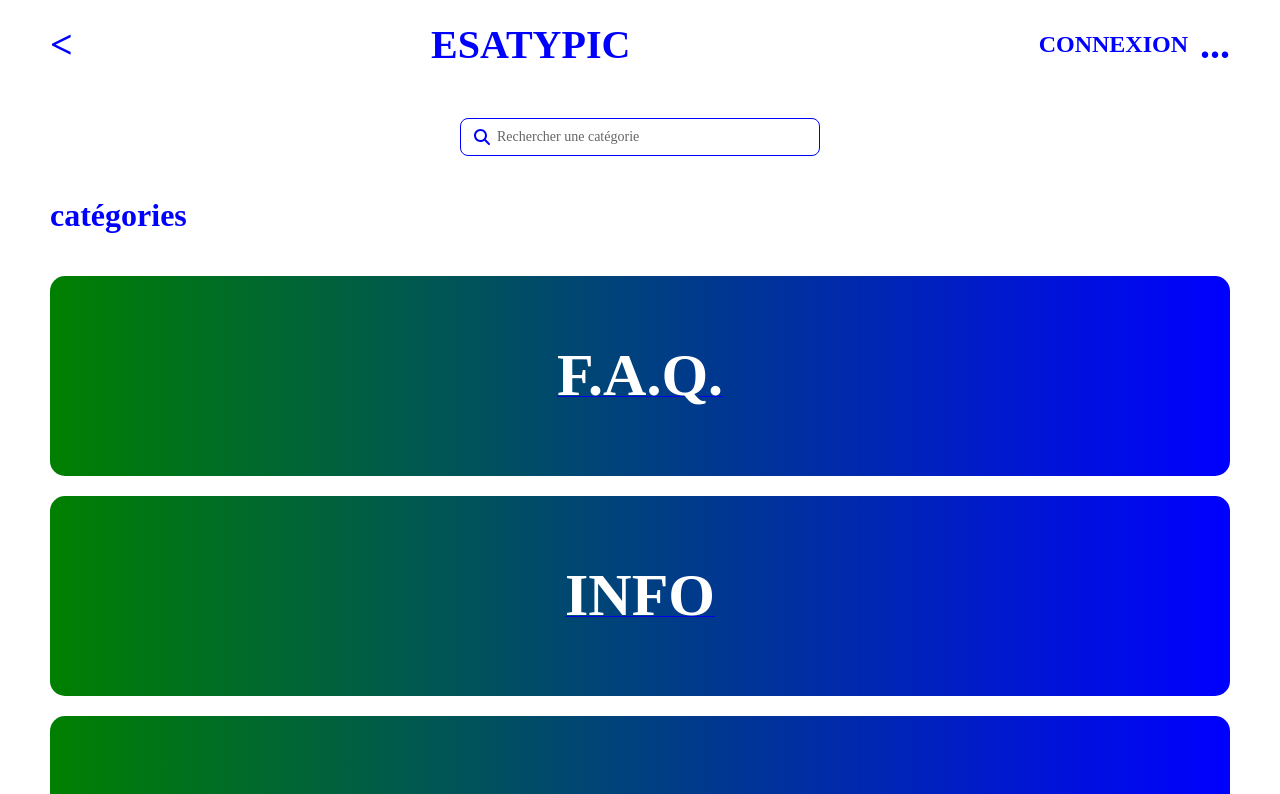
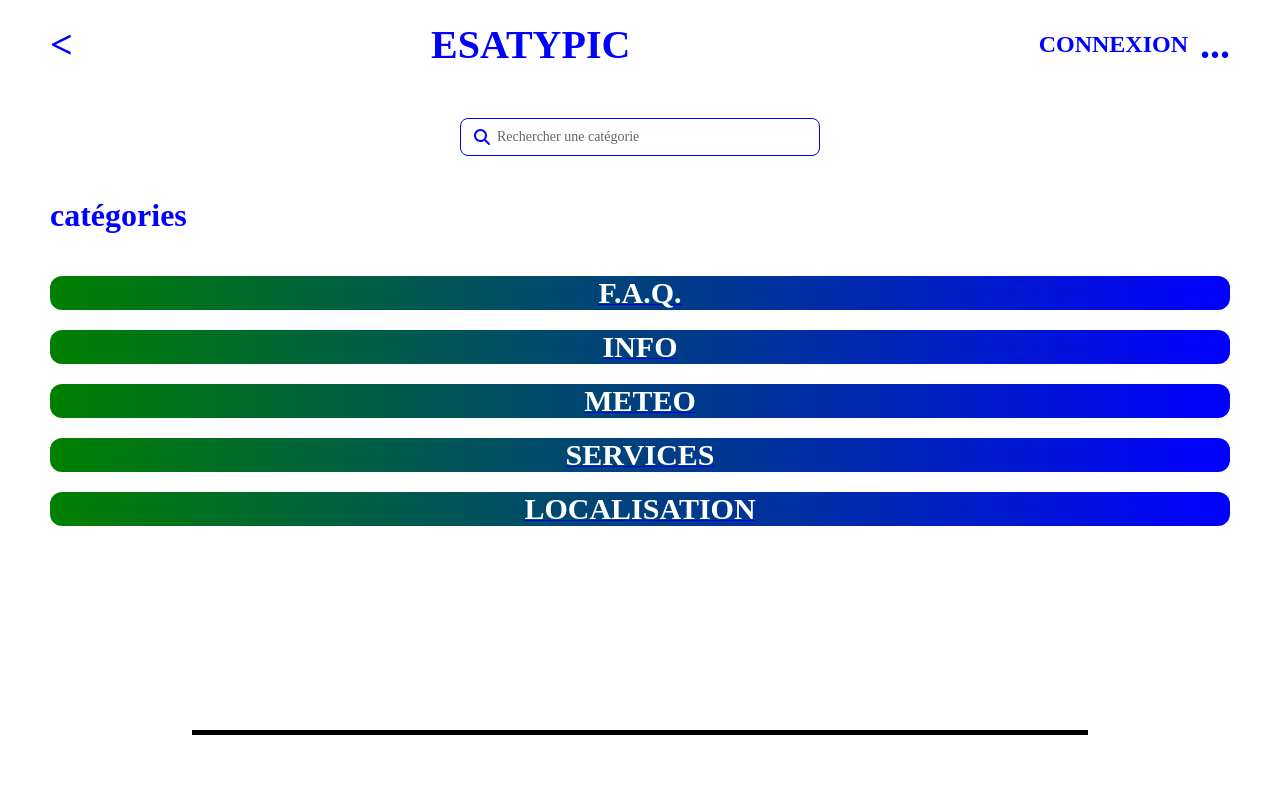
Before and after one commit to Nicojoun/comnet, a React (Create React App) app: page /categories in a window 1280 px wide. Shown: the top 794 px of the page. Built offline with nearby package versions, Linux system fonts and the light colour scheme.

Commit message:
Reduce Categories item size

```diff
--- a/src/assets/styles/Categories.scss
+++ b/src/assets/styles/Categories.scss
@@ -15,6 +15,21 @@
     padding-bottom: 20px;
   }
 
+  &-list {
+    display: grid;
+    grid-template-rows: repeat(3, 130px);
+    grid-auto-flow: column;
+    grid-auto-columns: minmax(220px, 1fr);
+    gap: 14px;
+
+    @media (max-width: $media-queries-mobile) {
+      grid-template-rows: none;
+      grid-template-columns: 1fr;
+      grid-auto-flow: row;
+      gap: 8px;
+    }
+  }
+
   &-center {
     display: flex;
     justify-content: space-between;
@@ -23,7 +38,6 @@
       flex-direction: column;
       gap: 10px;
     }
-
   }
 
   &-left {
@@ -44,7 +58,6 @@
     @media (max-width: $media-queries-mobile) {
       font: 500 18px 'Montserrat';
     }
-
   }
 
   &-location {
@@ -66,7 +79,6 @@
       flex-direction: row-reverse;
       align-items: center;
     }
-
   }
 
   &-wraper {
@@ -78,8 +90,5 @@
       grid-template-columns: 1fr;
       gap: 15px;
     }
-
   }
-
-
 }
--- a/src/assets/styles/Caterolink.scss
+++ b/src/assets/styles/Caterolink.scss
@@ -2,21 +2,21 @@
 @import 'variablesMedia';
 
 .caterolink {
-  height: 200px;
+  height: 100%;
   background: linear-gradient(to right, green, blue);
   display: flex;
   justify-content: center;
   align-items: center;
-  border-radius: 15px;
+  border-radius: 12px;
 
   &-text {
     color: white;
     font-weight: bold;
-    font-size: 60px;
+    font-size: 30px;
     text-decoration: none;
 
     @media (max-width: $media-queries-mobile) {
-      font-size: 28px;
+      font-size: 22px;
     }
   }
 }
```
Lines whose indentation alone changed are shown as unchanged.
